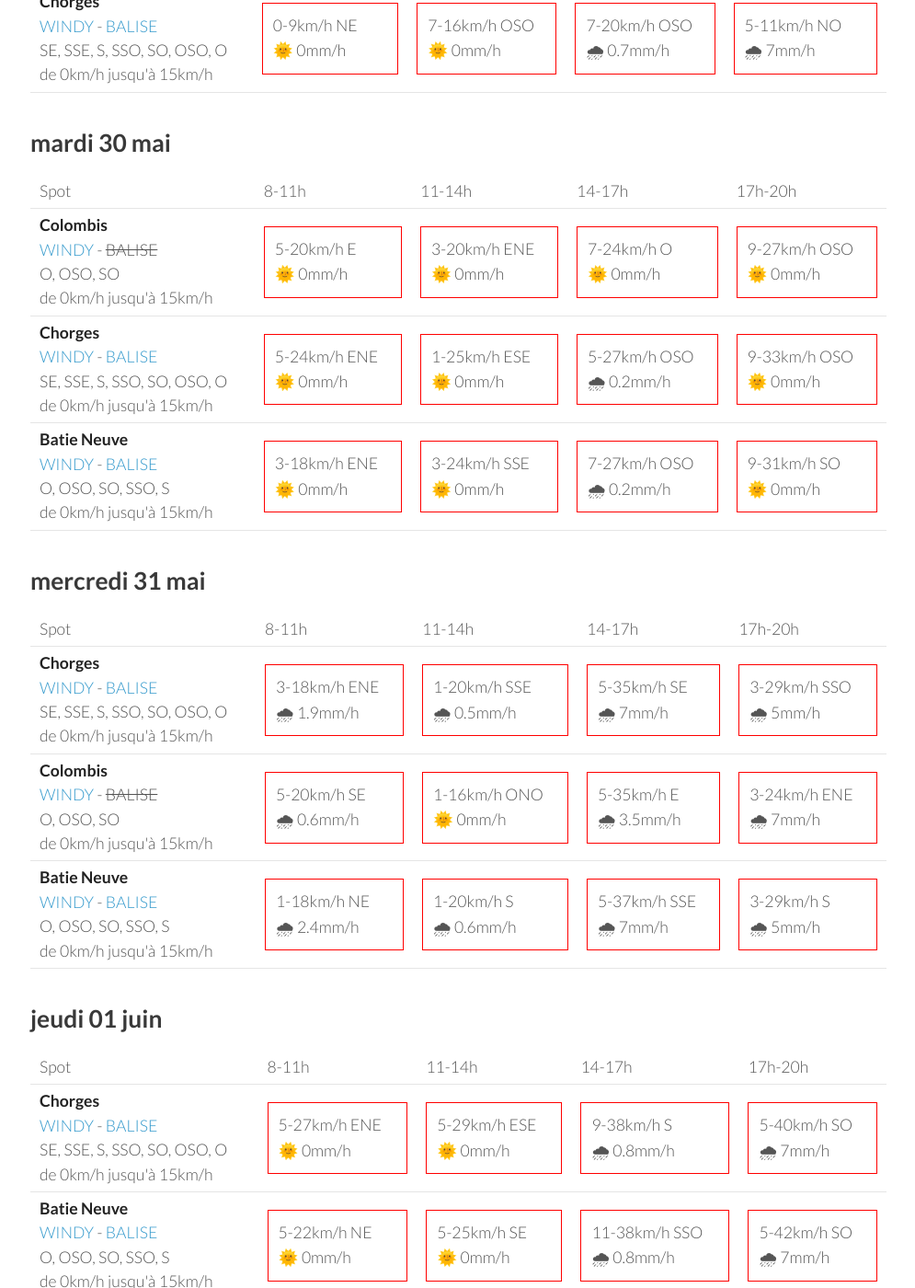
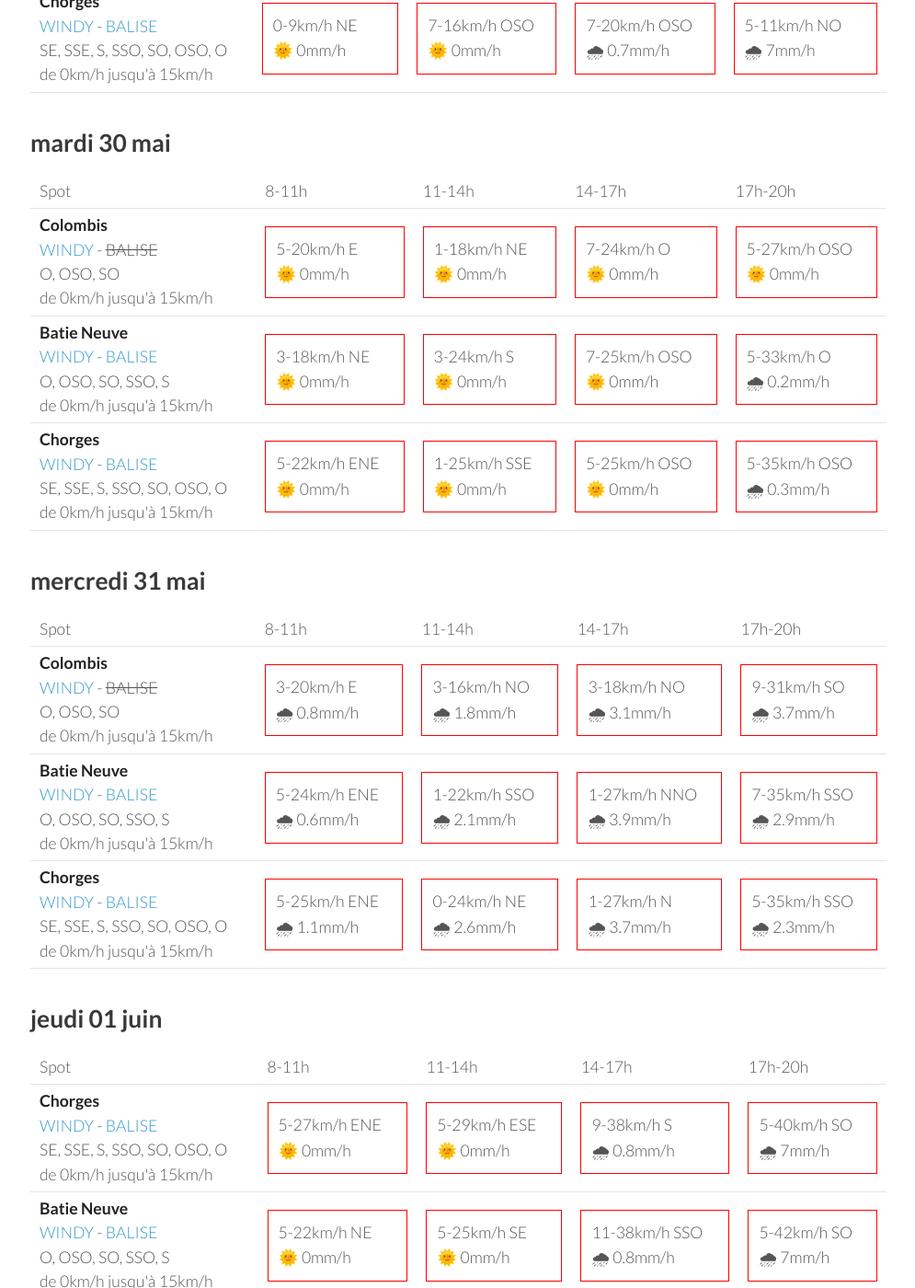
Before and after one commit to parapente-dans-le-nord/parapente-dans-le-nord.github.io, a Jekyll site: the page built from serre_poncon.markdown, in a window 1280 px wide and 1400 px high, scrolled down 1092 px. Shown: the whole window at 92% size, without its empty margins (25-1020 px from the left). Built offline with Jekyll 4.4.1, drawn with Linux system fonts in a browser that asks for light colours; some of the changed text lies outside the part shown.

Commit message:
update index.markdown

```diff
--- a/serre_poncon.markdown
+++ b/serre_poncon.markdown
@@ -114,29 +114,29 @@ page mise à jour le dimanche 28 mai 13:31
         <td><strong>Colombis</strong><br><a href="https://windy.com/44.494/6.216?44.559,6.262,10">WINDY</a> - <span class="no-balise"> BALISE </span><br> <span class="vent-favorable">O, OSO, SO</span><br><span class="force-vent">de 0km/h jusqu'à 15km/h</span> </td>
 
             <td><div class="not-flyable"><p>5-20km/h E</p><p>🌞 0mm/h</p></div></td>
-            <td><div class="not-flyable"><p>3-20km/h ENE</p><p>🌞 0mm/h</p></div></td>
+            <td><div class="not-flyable"><p>1-18km/h NE</p><p>🌞 0mm/h</p></div></td>
             <td><div class="not-flyable"><p>7-24km/h O</p><p>🌞 0mm/h</p></div></td>
-            <td><div class="not-flyable"><p>9-27km/h OSO</p><p>🌞 0mm/h</p></div></td>
+            <td><div class="not-flyable"><p>5-27km/h OSO</p><p>🌞 0mm/h</p></div></td>
+
+
+    </tr>
+<tr>
+        <td><strong>Batie Neuve</strong><br><a href="https://windy.com/44.584/6.236?44.559,6.262,10,m:eTtagly">WINDY</a> - <span class=""><a href="https://www.openwindmap.org/PP554">BALISE</a> </span><br> <span class="vent-favorable">O, OSO, SO, SSO, S</span><br><span class="force-vent">de 0km/h jusqu'à 15km/h</span> </td>
+
+            <td><div class="not-flyable"><p>3-18km/h NE</p><p>🌞 0mm/h</p></div></td>
+            <td><div class="not-flyable"><p>3-24km/h S</p><p>🌞 0mm/h</p></div></td>
+            <td><div class="not-flyable"><p>7-25km/h OSO</p><p>🌞 0mm/h</p></div></td>
+            <td><div class="not-flyable"><p>5-33km/h O</p><p>🌧 0.2mm/h</p></div></td>
 
 
     </tr>
 <tr>
         <td><strong>Chorges</strong><br><a href="https://windy.com/44.578/6.280?44.559,6.262,10">WINDY</a> - <span class=""><a href="https://www.openwindmap.org/PP554">BALISE</a> </span><br> <span class="vent-favorable">SE, SSE, S, SSO, SO, OSO, O</span><br><span class="force-vent">de 0km/h jusqu'à 15km/h</span> </td>
 
-            <td><div class="not-flyable"><p>5-24km/h ENE</p><p>🌞 0mm/h</p></div></td>
-            <td><div class="not-flyable"><p>1-25km/h ESE</p><p>🌞 0mm/h</p></div></td>
-            <td><div class="not-flyable"><p>5-27km/h OSO</p><p>🌧 0.2mm/h</p></div></td>
-            <td><div class="not-flyable"><p>9-33km/h OSO</p><p>🌞 0mm/h</p></div></td>
-
-
-    </tr>
-<tr>
-        <td><strong>Batie Neuve</strong><br><a href="https://windy.com/44.584/6.236?44.559,6.262,10,m:eTtagly">WINDY</a> - <span class=""><a href="https://www.openwindmap.org/PP554">BALISE</a> </span><br> <span class="vent-favorable">O, OSO, SO, SSO, S</span><br><span class="force-vent">de 0km/h jusqu'à 15km/h</span> </td>
-
-            <td><div class="not-flyable"><p>3-18km/h ENE</p><p>🌞 0mm/h</p></div></td>
-            <td><div class="not-flyable"><p>3-24km/h SSE</p><p>🌞 0mm/h</p></div></td>
-            <td><div class="not-flyable"><p>7-27km/h OSO</p><p>🌧 0.2mm/h</p></div></td>
-            <td><div class="not-flyable"><p>9-31km/h SO</p><p>🌞 0mm/h</p></div></td>
+            <td><div class="not-flyable"><p>5-22km/h ENE</p><p>🌞 0mm/h</p></div></td>
+            <td><div class="not-flyable"><p>1-25km/h SSE</p><p>🌞 0mm/h</p></div></td>
+            <td><div class="not-flyable"><p>5-25km/h OSO</p><p>🌞 0mm/h</p></div></td>
+            <td><div class="not-flyable"><p>5-35km/h OSO</p><p>🌧 0.3mm/h</p></div></td>
 
 
     </tr>
@@ -157,32 +157,32 @@ page mise à jour le dimanche 28 mai 13:31
       <td>17h-20h</td>
     </tr>
 <tr>
-        <td><strong>Chorges</strong><br><a href="https://windy.com/44.578/6.280?44.559,6.262,10">WINDY</a> - <span class=""><a href="https://www.openwindmap.org/PP554">BALISE</a> </span><br> <span class="vent-favorable">SE, SSE, S, SSO, SO, OSO, O</span><br><span class="force-vent">de 0km/h jusqu'à 15km/h</span> </td>
-
-            <td><div class="not-flyable"><p>3-18km/h ENE</p><p>🌧 1.9mm/h</p></div></td>
-            <td><div class="not-flyable"><p>1-20km/h SSE</p><p>🌧 0.5mm/h</p></div></td>
-            <td><div class="not-flyable"><p>5-35km/h SE</p><p>🌧 7mm/h</p></div></td>
-            <td><div class="not-flyable"><p>3-29km/h SSO</p><p>🌧 5mm/h</p></div></td>
-
-
-    </tr>
-<tr>
         <td><strong>Colombis</strong><br><a href="https://windy.com/44.494/6.216?44.559,6.262,10">WINDY</a> - <span class="no-balise"> BALISE </span><br> <span class="vent-favorable">O, OSO, SO</span><br><span class="force-vent">de 0km/h jusqu'à 15km/h</span> </td>
 
-            <td><div class="not-flyable"><p>5-20km/h SE</p><p>🌧 0.6mm/h</p></div></td>
-            <td><div class="not-flyable"><p>1-16km/h ONO</p><p>🌞 0mm/h</p></div></td>
-            <td><div class="not-flyable"><p>5-35km/h E</p><p>🌧 3.5mm/h</p></div></td>
-            <td><div class="not-flyable"><p>3-24km/h ENE</p><p>🌧 7mm/h</p></div></td>
+            <td><div class="not-flyable"><p>3-20km/h E</p><p>🌧 0.8mm/h</p></div></td>
+            <td><div class="not-flyable"><p>3-16km/h NO</p><p>🌧 1.8mm/h</p></div></td>
+            <td><div class="not-flyable"><p>3-18km/h NO</p><p>🌧 3.1mm/h</p></div></td>
+            <td><div class="not-flyable"><p>9-31km/h SO</p><p>🌧 3.7mm/h</p></div></td>
 
 
     </tr>
 <tr>
         <td><strong>Batie Neuve</strong><br><a href="https://windy.com/44.584/6.236?44.559,6.262,10,m:eTtagly">WINDY</a> - <span class=""><a href="https://www.openwindmap.org/PP554">BALISE</a> </span><br> <span class="vent-favorable">O, OSO, SO, SSO, S</span><br><span class="force-vent">de 0km/h jusqu'à 15km/h</span> </td>
 
-            <td><div class="not-flyable"><p>1-18km/h NE</p><p>🌧 2.4mm/h</p></div></td>
-            <td><div class="not-flyable"><p>1-20km/h S</p><p>🌧 0.6mm/h</p></div></td>
-            <td><div class="not-flyable"><p>5-37km/h SSE</p><p>🌧 7mm/h</p></div></td>
-            <td><div class="not-flyable"><p>3-29km/h S</p><p>🌧 5mm/h</p></div></td>
+            <td><div class="not-flyable"><p>5-24km/h ENE</p><p>🌧 0.6mm/h</p></div></td>
+            <td><div class="not-flyable"><p>1-22km/h SSO</p><p>🌧 2.1mm/h</p></div></td>
+            <td><div class="not-flyable"><p>1-27km/h NNO</p><p>🌧 3.9mm/h</p></div></td>
+            <td><div class="not-flyable"><p>7-35km/h SSO</p><p>🌧 2.9mm/h</p></div></td>
+
+
+    </tr>
+<tr>
+        <td><strong>Chorges</strong><br><a href="https://windy.com/44.578/6.280?44.559,6.262,10">WINDY</a> - <span class=""><a href="https://www.openwindmap.org/PP554">BALISE</a> </span><br> <span class="vent-favorable">SE, SSE, S, SSO, SO, OSO, O</span><br><span class="force-vent">de 0km/h jusqu'à 15km/h</span> </td>
+
+            <td><div class="not-flyable"><p>5-25km/h ENE</p><p>🌧 1.1mm/h</p></div></td>
+            <td><div class="not-flyable"><p>0-24km/h NE</p><p>🌧 2.6mm/h</p></div></td>
+            <td><div class="not-flyable"><p>1-27km/h N</p><p>🌧 3.7mm/h</p></div></td>
+            <td><div class="not-flyable"><p>5-35km/h SSO</p><p>🌧 2.3mm/h</p></div></td>
 
 
     </tr>
```
Also changed, not shown: other parts of serre_poncon.markdown (+1 -1 lines).
